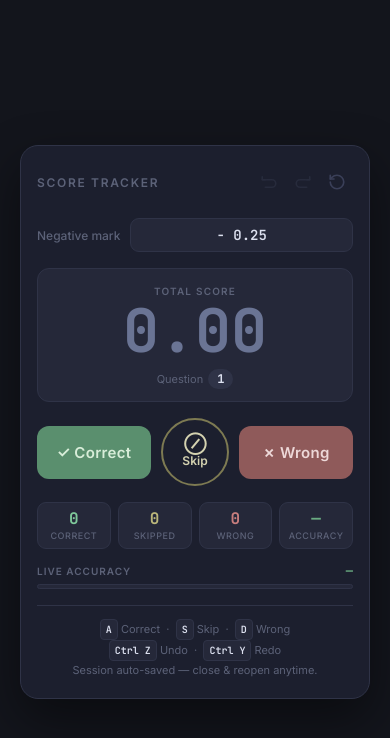
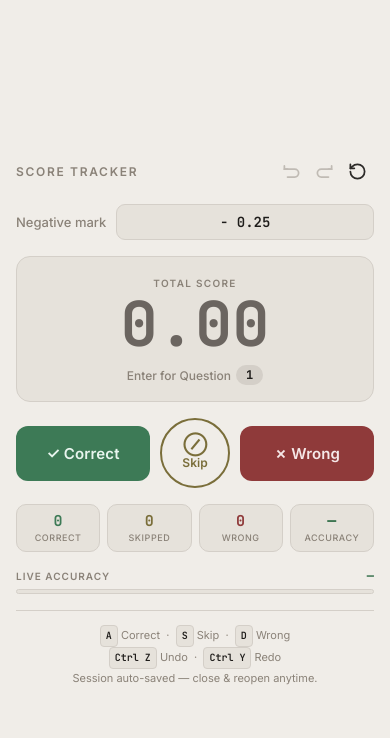
Before and after one commit to pratikkarbhal/answer-key-score-calculator, a plain HTML site: page index.html in a window 390 px wide. Drawn offline with Linux system fonts and the light colour scheme.

Commit message:
Refactor styles and layout in index.html
Updated CSS variables for color scheme and layout adjustments. Modified button styles and improved accessibility features.

```diff
--- a/index.html
+++ b/index.html
@@ -8,23 +8,20 @@
   @import url('https://fonts.googleapis.com/css2?family=Inter:wght@400;500;600&family=JetBrains+Mono:wght@600;700&display=swap');
 
   :root {
-    --bg:       #13151c;
-    --card:     #1c1f2e;
-    --surface:  #252839;
-    --border:   #2f3347;
-    --text:     #dde1f0;
-    --muted:    #5c6278;
-    --subtle:   #3a3f58;
+    --bg:      #f0ede8;
+    --surface: #e6e2db;
+    --border:  #d4cfc8;
+    --text:    #1e1c1a;
+    --muted:   #8a8278;
+    --icon:    #2c2a28;
 
-    /* Muted, cohesive accent trio */
-    --correct:  #5a8f6e;   /* sage green  */
-    --skip:     #7d7a52;   /* warm khaki  */
-    --wrong:    #8f5a5a;   /* dusty rose  */
+    --correct: #3d7a56;
+    --wrong:   #8f3a3a;
+    --skip:    #7a6e3a;
 
-    /* Score colors — readable but not jarring */
-    --pos:      #6aab82;
-    --neg:      #ab6a6a;
-    --zero:     #6a7494;
+    --pos:     #2e6b45;
+    --neg:     #8f3a3a;
+    --zero:    #6b6560;
   }
 
   *, *::before, *::after { box-sizing: border-box; margin: 0; padding: 0; }
@@ -36,19 +33,17 @@
     display: flex;
     align-items: center;
     justify-content: center;
-    padding: 20px;
+    padding: 24px 20px;
     color: var(--text);
   }
 
-  /* ── Card ── */
-  .card {
-    background: var(--card);
-    border: 1px solid var(--border);
-    border-radius: 18px;
-    padding: 24px 22px 22px;
+  /* ── Layout — no card, just a width-constrained column ── */
+  .layout {
     width: 100%;
-    max-width: 390px;
-    box-shadow: 0 20px 50px rgba(0,0,0,0.45);
+    max-width: 360px;
+    display: flex;
+    flex-direction: column;
+    gap: 16px;
   }
 
   /* ── Top bar ── */
@@ -56,7 +51,6 @@
     display: flex;
     align-items: center;
     justify-content: space-between;
-    margin-bottom: 20px;
   }
 
   .app-title {
@@ -69,7 +63,7 @@
 
   .history-controls {
     display: flex;
-    gap: 2px;
+    gap: 0px;
     align-items: center;
   }
 
@@ -79,31 +73,32 @@
     cursor: pointer;
     padding: 7px;
     border-radius: 8px;
-    color: var(--subtle);
+    color: var(--icon);
     display: flex;
     align-items: center;
     justify-content: center;
-    transition: color 0.15s, background 0.15s;
+    transition: color 0.15s, background 0.15s, transform 0.1s;
     -webkit-tap-highlight-color: transparent;
   }
-  .icon-btn:hover   { color: var(--text); background: rgba(255,255,255,0.05); }
+  .icon-btn:hover   { background: rgba(0,0,0,0.06); }
   .icon-btn:active  { transform: scale(0.88); }
-  .icon-btn:disabled { color: #272b3c; cursor: default; background: none !important; }
-  .icon-btn svg     { width: 18px; height: 18px; }
-
-  /* Reset confirm state */
+  .icon-btn:disabled {
+    color: #c0bbb4;
+    cursor: default;
+    background: none !important;
+  }
+  .icon-btn svg { width: 19px; height: 19px; }
   .icon-btn.confirm-reset { color: var(--wrong); }
 
-  /* ── Neg mark selector ── */
+  /* ── Neg mark ── */
   .neg-row {
     display: flex;
     align-items: center;
     gap: 10px;
-    margin-bottom: 16px;
   }
 
   .neg-label {
-    font-size: 12px;
+    font-size: 13px;
     color: var(--muted);
     white-space: nowrap;
     font-weight: 500;
@@ -115,7 +110,7 @@
     color: var(--text);
     border: 1px solid var(--border);
     border-radius: 9px;
-    padding: 8px 12px;
+    padding: 9px 12px;
     font-size: 14px;
     font-family: 'JetBrains Mono', monospace;
     font-weight: 600;
@@ -123,21 +118,20 @@
     appearance: none;
     text-align: center;
   }
-  select:focus { outline: 1px solid var(--subtle); outline-offset: 2px; }
+  select:focus { outline: 2px solid var(--correct); outline-offset: 2px; }
 
   /* ── Score block ── */
   .score-wrap {
     background: var(--surface);
     border: 1px solid var(--border);
-    border-radius: 12px;
-    padding: 16px 12px 12px;
-    margin-bottom: 16px;
+    border-radius: 14px;
+    padding: 20px 16px 16px;
     text-align: center;
   }
 
   .score-label {
     font-size: 10px;
-    letter-spacing: 0.12em;
+    letter-spacing: 0.13em;
     text-transform: uppercase;
     color: var(--muted);
     margin-bottom: 4px;
@@ -146,7 +140,7 @@
 
   .score-value {
     font-family: 'JetBrains Mono', monospace;
-    font-size: 54px;
+    font-size: 58px;
     font-weight: 700;
     line-height: 1;
     color: var(--zero);
@@ -160,16 +154,16 @@
     align-items: center;
     justify-content: center;
     gap: 5px;
-    margin-top: 8px;
+    margin-top: 10px;
   }
-  .q-label { font-size: 11px; color: var(--muted); }
+  .q-label { font-size: 12px; color: var(--muted); font-weight: 500; }
   .q-badge {
     font-family: 'JetBrains Mono', monospace;
     font-size: 12px;
     font-weight: 700;
     background: var(--border);
     color: var(--text);
-    padding: 2px 9px;
+    padding: 2px 10px;
     border-radius: 20px;
   }
 
@@ -178,7 +172,6 @@
     display: flex;
     gap: 10px;
     align-items: center;
-    margin-bottom: 16px;
   }
 
   .btn-correct,
@@ -186,8 +179,8 @@
     flex: 1;
     border: none;
     border-radius: 12px;
-    padding: 15px 8px;
-    font-size: 14px;
+    padding: 16px 8px;
+    font-size: 15px;
     font-weight: 600;
     font-family: 'Inter', sans-serif;
     cursor: pointer;
@@ -195,22 +188,22 @@
     overflow: hidden;
     transition: filter 0.15s, transform 0.12s;
     -webkit-tap-highlight-color: transparent;
-    letter-spacing: 0.02em;
+    letter-spacing: 0.01em;
   }
-  .btn-correct { background: var(--correct); color: #d8edd9; }
-  .btn-wrong   { background: var(--wrong);   color: #edd8d8; }
-  .btn-correct:hover { filter: brightness(1.15); }
-  .btn-wrong:hover   { filter: brightness(1.15); }
+  .btn-correct { background: var(--correct); color: #e8f5ee; }
+  .btn-wrong   { background: var(--wrong);   color: #f5e8e8; }
+  .btn-correct:hover { filter: brightness(1.1); }
+  .btn-wrong:hover   { filter: brightness(1.1); }
   .btn-correct:active, .btn-wrong:active { transform: scale(0.96); }
 
   .btn-skip {
-    width: 64px;
-    height: 64px;
+    width: 66px;
+    height: 66px;
     flex-shrink: 0;
     border-radius: 50%;
     border: 2px solid var(--skip);
     background: transparent;
-    color: #d4d2b0;
+    color: var(--skip);
     font-size: 12px;
     font-weight: 600;
     font-family: 'Inter', sans-serif;
@@ -225,23 +218,22 @@
     justify-content: center;
     gap: 1px;
   }
-  .btn-skip:hover  { background: rgba(125,122,82,0.12); }
+  .btn-skip:hover  { background: rgba(122,110,58,0.08); }
   .btn-skip:active { transform: scale(0.93); }
-  .skip-icon { font-size: 16px; line-height: 1; }
+  .skip-icon { font-size: 17px; line-height: 1; }
 
   /* ── Stats grid ── */
   .stats-bar {
     display: grid;
     grid-template-columns: repeat(4, 1fr);
     gap: 7px;
-    margin-bottom: 14px;
   }
 
   .stat-cell {
     background: var(--surface);
     border: 1px solid var(--border);
-    border-radius: 9px;
-    padding: 7px 4px;
+    border-radius: 10px;
+    padding: 8px 4px;
     text-align: center;
   }
 
@@ -250,11 +242,10 @@
     font-size: 15px;
     font-weight: 700;
     line-height: 1.1;
-    color: var(--text);
   }
-  .stat-val.c { color: var(--correct); filter: brightness(1.4); }
-  .stat-val.s { color: var(--skip);    filter: brightness(1.5); }
-  .stat-val.w { color: var(--wrong);   filter: brightness(1.4); }
+  .stat-val.c { color: var(--correct); }
+  .stat-val.s { color: var(--skip); }
+  .stat-val.w { color: var(--wrong); }
   .stat-val.a { color: var(--pos); }
 
   .stat-lbl {
@@ -267,7 +258,7 @@
   }
 
   /* ── Accuracy bar ── */
-  .accuracy-wrap { margin-bottom: 16px; }
+  .accuracy-wrap { }
 
   .accuracy-row {
     display: flex;
@@ -305,7 +296,6 @@
     border-radius: 99px;
     transition: width 0.4s ease;
     width: 0%;
-    filter: brightness(1.3);
   }
 
   /* ── Note ── */
@@ -313,9 +303,9 @@
     font-size: 11px;
     color: var(--muted);
     text-align: center;
-    line-height: 1.7;
+    line-height: 1.8;
     border-top: 1px solid var(--border);
-    padding-top: 13px;
+    padding-top: 14px;
   }
 
   .kbd {
@@ -334,16 +324,15 @@
     position: fixed;
     bottom: 26px;
     left: 50%;
-    transform: translateX(-50%) translateY(16px);
-    background: var(--surface);
-    border: 1px solid var(--border);
-    color: var(--text);
+    transform: translateX(-50%) translateY(14px);
+    background: var(--text);
+    color: var(--bg);
     padding: 9px 18px;
     border-radius: 99px;
     font-size: 12px;
-    font-weight: 500;
+    font-weight: 600;
     opacity: 0;
-    transition: opacity 0.22s, transform 0.22s;
+    transition: opacity 0.2s, transform 0.2s;
     pointer-events: none;
     white-space: nowrap;
     z-index: 999;
@@ -359,56 +348,47 @@
     border-radius: 50%;
     transform: scale(0);
     animation: ripple-anim 0.42s linear;
-    background-color: rgba(255,255,255,0.18);
+    background-color: rgba(255,255,255,0.22);
     pointer-events: none;
   }
   @keyframes ripple-anim {
     to { transform: scale(5); opacity: 0; }
   }
 
-  /* ── Mobile ── */
   @media (max-width: 480px) {
-    .card { padding: 20px 16px 18px; }
-    .score-value { font-size: 60px; }
-    .btn-correct, .btn-wrong { padding: 17px 8px; font-size: 15px; }
-    .btn-skip { width: 68px; height: 68px; }
-    .stat-val { font-size: 16px; }
+    body { padding: 20px 16px; }
+    .score-value { font-size: 62px; }
+    .btn-correct, .btn-wrong { padding: 18px 8px; }
+    .btn-skip { width: 70px; height: 70px; }
   }
 </style>
 </head>
 <body>
 
-<div class="card">
+<div class="layout">
 
   <!-- Top bar -->
   <div class="top-bar">
     <span class="app-title">Score Tracker</span>
     <div class="history-controls">
-
-      <!-- Undo -->
       <button class="icon-btn" id="btnUndo" onclick="undo()" title="Undo" disabled>
         <svg viewBox="0 0 24 24" fill="none" stroke="currentColor" stroke-width="2.2" stroke-linecap="round" stroke-linejoin="round">
           <path d="M3 9h13a5 5 0 0 1 0 10H7"/>
           <polyline points="3 5 3 9 7 9"/>
         </svg>
       </button>
-
-      <!-- Redo -->
       <button class="icon-btn" id="btnRedo" onclick="redo()" title="Redo" disabled>
         <svg viewBox="0 0 24 24" fill="none" stroke="currentColor" stroke-width="2.2" stroke-linecap="round" stroke-linejoin="round">
           <path d="M21 9H8a5 5 0 0 0 0 10h9"/>
           <polyline points="21 5 21 9 17 9"/>
         </svg>
       </button>
-
-      <!-- Reset (tap once = warns, tap again within 2s = resets) -->
       <button class="icon-btn" id="btnReset" onclick="resetAll()" title="Reset">
         <svg viewBox="0 0 24 24" fill="none" stroke="currentColor" stroke-width="2.2" stroke-linecap="round" stroke-linejoin="round">
           <path d="M3 12a9 9 0 1 0 9-9 9.75 9.75 0 0 0-6.74 2.74L3 8"/>
           <path d="M3 3v5h5"/>
         </svg>
       </button>
-
     </div>
   </div>
 
@@ -427,7 +407,7 @@
     <div class="score-label">Total Score</div>
     <div class="score-value" id="scoreDisplay">0.00</div>
     <div class="q-row">
-      <span class="q-label">Question</span>
+      <span class="q-label">Enter for Question</span>
       <span class="q-badge" id="qBadge">1</span>
     </div>
   </div>
@@ -435,12 +415,10 @@
   <!-- Buttons -->
   <div class="action-row">
     <button class="btn-correct" onclick="addCorrect(event)">✓ Correct</button>
-
     <button class="btn-skip" onclick="addSkip(event)" title="Skip">
       <span class="skip-icon">⊘</span>
       <span>Skip</span>
     </button>
-
     <button class="btn-wrong" onclick="addWrong(event)">✗ Wrong</button>
   </div>
 
@@ -492,27 +470,23 @@
 <script>
 const STORAGE_KEY = 'nmcalc_v3';
 
-let log    = [];   // committed actions
-let future = [];   // redo stack
-
-// ── Reset double-tap guard ──
+let log    = [];
+let future = [];
 let resetPending = false;
 let resetTimer   = null;
 
-// ── Compute ──
 function computeStats() {
   let score = 0, correct = 0, wrong = 0, skipped = 0;
   for (const e of log) {
-    if      (e.type === 'correct') { score += 1;         correct++; }
-    else if (e.type === 'wrong')   { score -= e.neg;     wrong++;   }
-    else                           {                     skipped++; }
+    if      (e.type === 'correct') { score += 1;     correct++; }
+    else if (e.type === 'wrong')   { score -= e.neg; wrong++;   }
+    else                           {                 skipped++; }
   }
   const attempted = correct + wrong;
   const accuracy  = attempted > 0 ? (correct / attempted) * 100 : null;
   return { score, correct, wrong, skipped, accuracy, qNumber: log.length + 1 };
 }
 
-// ── Render ──
 function render() {
   const { score, correct, wrong, skipped, accuracy, qNumber } = computeStats();
 
@@ -546,7 +520,6 @@ function render() {
   save();
 }
 
-// ── Actions ──
 function getNeg() {
   return parseFloat(document.getElementById('negativeMark').value);
 }
@@ -581,7 +554,6 @@ function resetAll() {
   if (log.length === 0 && future.length === 0) return;
 
   if (!resetPending) {
-    // First tap — warn
     resetPending = true;
     const btn = document.getElementById('btnReset');
     btn.classList.add('confirm-reset');
@@ -593,7 +565,6 @@ function resetAll() {
     return;
   }
 
-  // Second tap within 2s — actually reset
   clearTimeout(resetTimer);
   resetPending = false;
   document.getElementById('btnReset').classList.remove('confirm-reset');
@@ -606,12 +577,11 @@ function resetAll() {
   buzz([35, 25, 35]);
 }
 
-// ── Feedback ──
 function feedback(e, type) {
   if (e) ripple(e);
-  if (type === 'correct') { beep(860, 'sine',     0.16, 0.42); buzz(38); }
-  else if (type === 'wrong')  { beep(210, 'square',   0.2,  0.35); buzz([55, 35, 55]); }
-  else                        { beep(520, 'triangle', 0.13, 0.28); buzz(22); }
+  if      (type === 'correct') { beep(860, 'sine',     0.16, 0.42); buzz(38); }
+  else if (type === 'wrong')   { beep(210, 'square',   0.2,  0.35); buzz([55, 35, 55]); }
+  else                         { beep(520, 'triangle', 0.13, 0.28); buzz(22); }
 }
 
 function ripple(e) {
@@ -619,15 +589,14 @@ function ripple(e) {
   const old = btn.querySelector('.ripple');
   if (old) old.remove();
   const span = document.createElement('span');
-  const d = Math.max(btn.clientWidth, btn.clientHeight);
-  const r = d / 2;
+  const d    = Math.max(btn.clientWidth, btn.clientHeight);
+  const r    = d / 2;
   const rect = btn.getBoundingClientRect();
   span.style.cssText = `width:${d}px;height:${d}px;left:${e.clientX-rect.left-r}px;top:${e.clientY-rect.top-r}px;`;
   span.classList.add('ripple');
   btn.appendChild(span);
 }
 
-// ── Audio ──
 let actx = null;
 function getCtx() {
   if (!actx) actx = new (window.AudioContext || window.webkitAudioContext)();
@@ -636,8 +605,8 @@ function getCtx() {
 function beep(freq, type, dur, vol) {
   try {
     const ctx = getCtx();
-    const o = ctx.createOscillator();
-    const g = ctx.createGain();
+    const o   = ctx.createOscillator();
+    const g   = ctx.createGain();
     o.connect(g); g.connect(ctx.destination);
     o.type = type;
     o.frequency.setValueAtTime(freq, ctx.currentTime);
@@ -649,7 +618,6 @@ function beep(freq, type, dur, vol) {
 }
 function buzz(p) { if (navigator.vibrate) navigator.vibrate(p); }
 
-// ── Toast ──
 let toastT = null;
 function showToast(msg) {
   const t = document.getElementById('toast');
@@ -659,7 +627,6 @@ function showToast(msg) {
   toastT = setTimeout(() => t.classList.remove('show'), 2600);
 }
 
-// ── Persist ──
 function save() {
   try {
     localStorage.setItem(STORAGE_KEY, JSON.stringify({
@@ -682,7 +649,6 @@ function load() {
   } catch(_) { return false; }
 }
 
-// ── Keyboard ──
 document.addEventListener('keydown', e => {
   if (['INPUT','SELECT','TEXTAREA'].includes(e.target.tagName)) return;
   if (e.ctrlKey || e.metaKey) {
@@ -694,7 +660,6 @@ document.addEventListener('keydown', e => {
   else if (e.key.toLowerCase() === 'd') addWrong(null);
 });
 
-// ── Init ──
 (function() {
   const restored = load();
   render();
```
